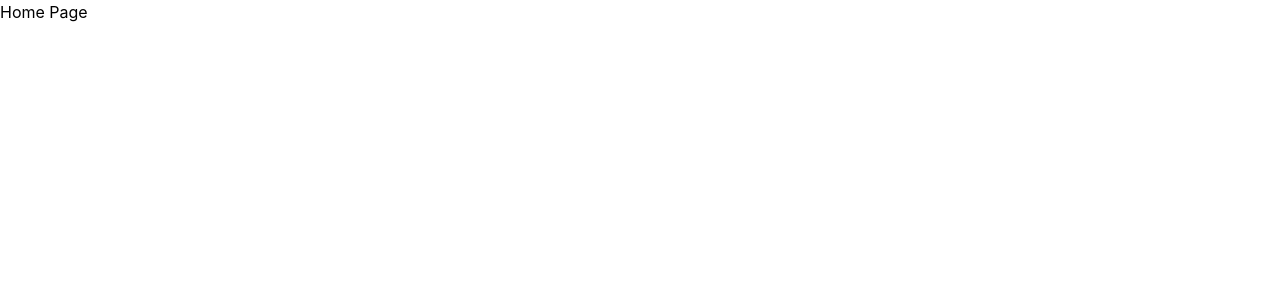
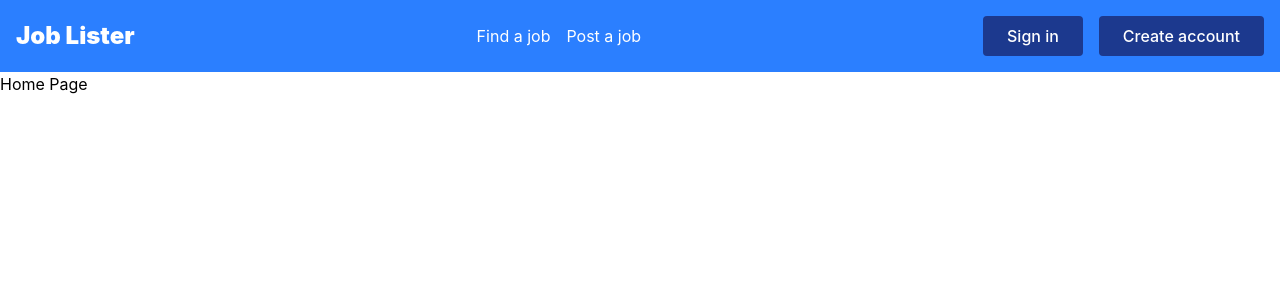
Before and after one commit to bradblanchette/job-listing-app, a Vue app in the folder job-listing-app/: page / in a window 1280 px wide. Shown: the top 300 px of the page. Built offline with nearby package versions, Linux system fonts and the light colour scheme.

Commit message:
Add Header component to App.vue template

```diff
--- a/job-listing-app/src/app.vue
+++ b/job-listing-app/src/app.vue
@@ -1,3 +1,8 @@
+<script setup>
+    import Header from './components/Header.vue'
+</script>
+
 <template>
+    <Header />
     <RouterView />
 </template>
```
